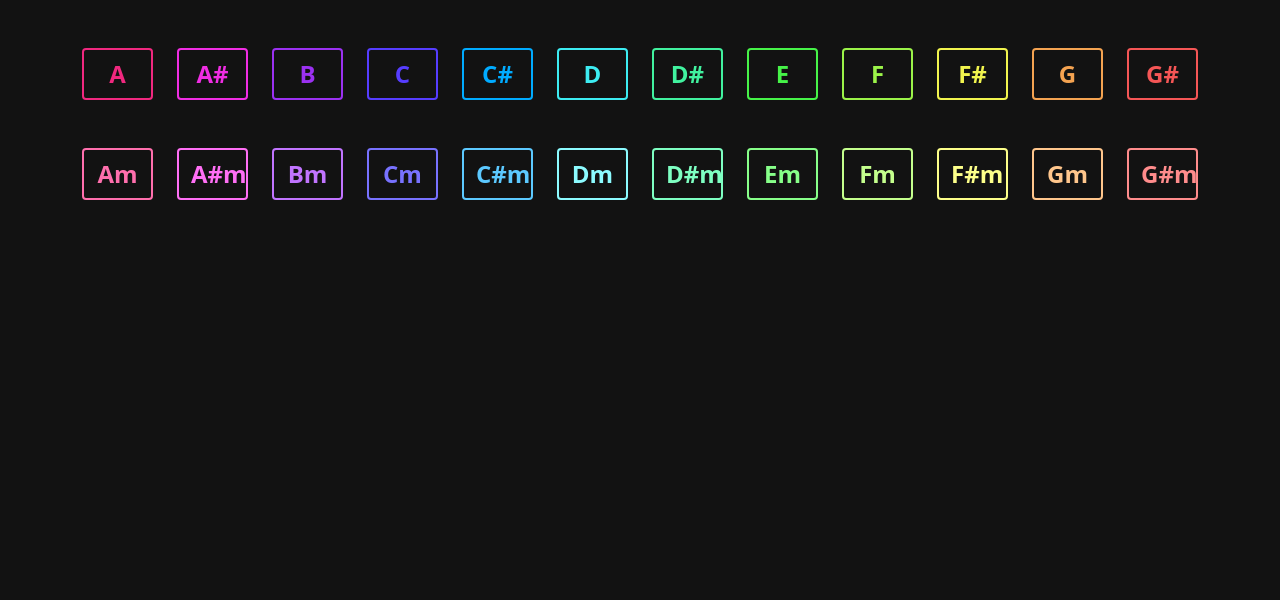
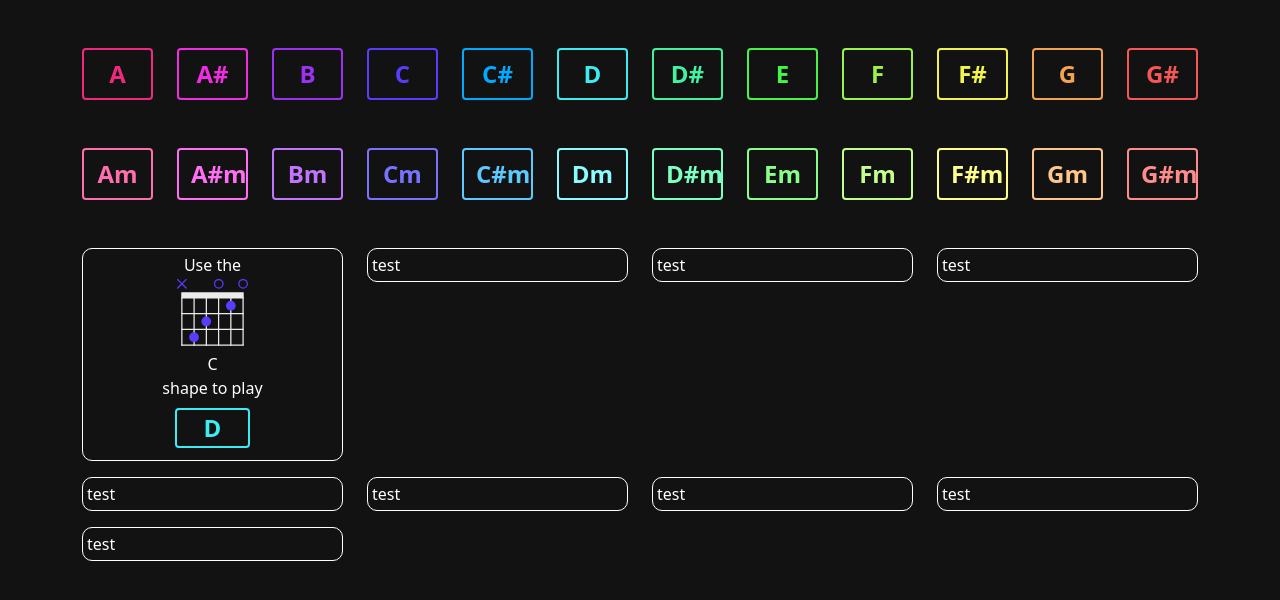
Before and after one commit to lmjh/capo-search-app, a plain HTML site: page index.html in a window 1280 px wide. Drawn offline with nearby package versions, Linux system fonts and the light colour scheme.

Commit message:
Update result writing function and add result styles

```diff
--- a/assets/css/style.css
+++ b/assets/css/style.css
@@ -57,7 +57,10 @@ p {
     border-color: var(--color-a);
 }
 
-.btn-check:active + .btn-outline-a, .btn-check:checked + .btn-outline-a, .btn-outline-a.active, .btn-outline-a:active {
+.btn-check:active+.btn-outline-a,
+.btn-check:checked+.btn-outline-a,
+.btn-outline-a.active,
+.btn-outline-a:active {
     color: var(--color-bg);
     background-color: var(--color-a);
     border-color: var(--color-a);
@@ -74,7 +77,10 @@ p {
     border-color: var(--color-as);
 }
 
-.btn-check:active + .btn-outline-as, .btn-check:checked + .btn-outline-as, .btn-outline-as.active, .btn-outline-as:active {
+.btn-check:active+.btn-outline-as,
+.btn-check:checked+.btn-outline-as,
+.btn-outline-as.active,
+.btn-outline-as:active {
     color: var(--color-bg);
     background-color: var(--color-as);
     border-color: var(--color-as);
@@ -91,7 +97,10 @@ p {
     border-color: var(--color-b);
 }
 
-.btn-check:active + .btn-outline-b, .btn-check:checked + .btn-outline-b, .btn-outline-b.active, .btn-outline-b:active {
+.btn-check:active+.btn-outline-b,
+.btn-check:checked+.btn-outline-b,
+.btn-outline-b.active,
+.btn-outline-b:active {
     color: var(--color-bg);
     background-color: var(--color-b);
     border-color: var(--color-b);
@@ -108,7 +117,10 @@ p {
     border-color: var(--color-c);
 }
 
-.btn-check:active + .btn-outline-c, .btn-check:checked + .btn-outline-c, .btn-outline-c.active, .btn-outline-c:active {
+.btn-check:active+.btn-outline-c,
+.btn-check:checked+.btn-outline-c,
+.btn-outline-c.active,
+.btn-outline-c:active {
     color: var(--color-bg);
     background-color: var(--color-c);
     border-color: var(--color-c);
@@ -125,7 +137,10 @@ p {
     border-color: var(--color-cs);
 }
 
-.btn-check:active + .btn-outline-cs, .btn-check:checked + .btn-outline-cs, .btn-outline-cs.active, .btn-outline-cs:active {
+.btn-check:active+.btn-outline-cs,
+.btn-check:checked+.btn-outline-cs,
+.btn-outline-cs.active,
+.btn-outline-cs:active {
     color: var(--color-bg);
     background-color: var(--color-cs);
     border-color: var(--color-cs);
@@ -142,7 +157,10 @@ p {
     border-color: var(--color-d);
 }
 
-.btn-check:active + .btn-outline-d, .btn-check:checked + .btn-outline-d, .btn-outline-d.active, .btn-outline-d:active {
+.btn-check:active+.btn-outline-d,
+.btn-check:checked+.btn-outline-d,
+.btn-outline-d.active,
+.btn-outline-d:active {
     color: var(--color-bg);
     background-color: var(--color-d);
     border-color: var(--color-d);
@@ -159,7 +177,10 @@ p {
     border-color: var(--color-ds);
 }
 
-.btn-check:active + .btn-outline-ds, .btn-check:checked + .btn-outline-ds, .btn-outline-ds.active, .btn-outline-ds:active {
+.btn-check:active+.btn-outline-ds,
+.btn-check:checked+.btn-outline-ds,
+.btn-outline-ds.active,
+.btn-outline-ds:active {
     color: var(--color-bg);
     background-color: var(--color-ds);
     border-color: var(--color-ds);
@@ -176,7 +197,10 @@ p {
     border-color: var(--color-e);
 }
 
-.btn-check:active + .btn-outline-e, .btn-check:checked + .btn-outline-e, .btn-outline-e.active, .btn-outline-e:active {
+.btn-check:active+.btn-outline-e,
+.btn-check:checked+.btn-outline-e,
+.btn-outline-e.active,
+.btn-outline-e:active {
     color: var(--color-bg);
     background-color: var(--color-e);
     border-color: var(--color-e);
@@ -193,7 +217,10 @@ p {
     border-color: var(--color-f);
 }
 
-.btn-check:active + .btn-outline-f, .btn-check:checked + .btn-outline-f, .btn-outline-f.active, .btn-outline-f:active {
+.btn-check:active+.btn-outline-f,
+.btn-check:checked+.btn-outline-f,
+.btn-outline-f.active,
+.btn-outline-f:active {
     color: var(--color-bg);
     background-color: var(--color-f);
     border-color: var(--color-f);
@@ -210,7 +237,10 @@ p {
     border-color: var(--color-fs);
 }
 
-.btn-check:active + .btn-outline-fs, .btn-check:checked + .btn-outline-fs, .btn-outline-fs.active, .btn-outline-fs:active {
+.btn-check:active+.btn-outline-fs,
+.btn-check:checked+.btn-outline-fs,
+.btn-outline-fs.active,
+.btn-outline-fs:active {
     color: var(--color-bg);
     background-color: var(--color-fs);
     border-color: var(--color-fs);
@@ -227,7 +257,10 @@ p {
     border-color: var(--color-g);
 }
 
-.btn-check:active + .btn-outline-g, .btn-check:checked + .btn-outline-g, .btn-outline-g.active, .btn-outline-g:active {
+.btn-check:active+.btn-outline-g,
+.btn-check:checked+.btn-outline-g,
+.btn-outline-g.active,
+.btn-outline-g:active {
     color: var(--color-bg);
     background-color: var(--color-g);
     border-color: var(--color-g);
@@ -244,11 +277,15 @@ p {
     border-color: var(--color-gs);
 }
 
-.btn-check:active + .btn-outline-gs, .btn-check:checked + .btn-outline-gs, .btn-outline-gs.active, .btn-outline-gs:active {
+.btn-check:active+.btn-outline-gs,
+.btn-check:checked+.btn-outline-gs,
+.btn-outline-gs.active,
+.btn-outline-gs:active {
     color: var(--color-bg);
     background-color: var(--color-gs);
     border-color: var(--color-gs);
 }
+
 .btn-outline-am {
     color: var(--color-am);
     border-color: var(--color-am);
@@ -260,7 +297,10 @@ p {
     border-color: var(--color-am);
 }
 
-.btn-check:active + .btn-outline-am, .btn-check:checked + .btn-outline-am, .btn-outline-am.active, .btn-outline-am:active {
+.btn-check:active+.btn-outline-am,
+.btn-check:checked+.btn-outline-am,
+.btn-outline-am.active,
+.btn-outline-am:active {
     color: var(--color-bg);
     background-color: var(--color-am);
     border-color: var(--color-am);
@@ -277,7 +317,10 @@ p {
     border-color: var(--color-asm);
 }
 
-.btn-check:active + .btn-outline-asm, .btn-check:checked + .btn-outline-asm, .btn-outline-asm.active, .btn-outline-asm:active {
+.btn-check:active+.btn-outline-asm,
+.btn-check:checked+.btn-outline-asm,
+.btn-outline-asm.active,
+.btn-outline-asm:active {
     color: var(--color-bg);
     background-color: var(--color-asm);
     border-color: var(--color-asm);
@@ -294,7 +337,10 @@ p {
     border-color: var(--color-bm);
 }
 
-.btn-check:active + .btn-outline-bm, .btn-check:checked + .btn-outline-bm, .btn-outline-bm.active, .btn-outline-bm:active {
+.btn-check:active+.btn-outline-bm,
+.btn-check:checked+.btn-outline-bm,
+.btn-outline-bm.active,
+.btn-outline-bm:active {
     color: var(--color-bg);
     background-color: var(--color-bm);
     border-color: var(--color-bm);
@@ -311,7 +357,10 @@ p {
     border-color: var(--color-cm);
 }
 
-.btn-check:active + .btn-outline-cm, .btn-check:checked + .btn-outline-cm, .btn-outline-cm.active, .btn-outline-cm:active {
+.btn-check:active+.btn-outline-cm,
+.btn-check:checked+.btn-outline-cm,
+.btn-outline-cm.active,
+.btn-outline-cm:active {
     color: var(--color-bg);
     background-color: var(--color-cm);
     border-color: var(--color-cm);
@@ -328,7 +377,10 @@ p {
     border-color: var(--color-csm);
 }
 
-.btn-check:active + .btn-outline-csm, .btn-check:checked + .btn-outline-csm, .btn-outline-csm.active, .btn-outline-csm:active {
+.btn-check:active+.btn-outline-csm,
+.btn-check:checked+.btn-outline-csm,
+.btn-outline-csm.active,
+.btn-outline-csm:active {
     color: var(--color-bg);
     background-color: var(--color-csm);
     border-color: var(--color-csm);
@@ -345,7 +397,10 @@ p {
     border-color: var(--color-dm);
 }
 
-.btn-check:active + .btn-outline-dm, .btn-check:checked + .btn-outline-dm, .btn-outline-dm.active, .btn-outline-dm:active {
+.btn-check:active+.btn-outline-dm,
+.btn-check:checked+.btn-outline-dm,
+.btn-outline-dm.active,
+.btn-outline-dm:active {
     color: var(--color-bg);
     background-color: var(--color-dm);
     border-color: var(--color-dm);
@@ -362,7 +417,10 @@ p {
     border-color: var(--color-dsm);
 }
 
-.btn-check:active + .btn-outline-dsm, .btn-check:checked + .btn-outline-dsm, .btn-outline-dsm.active, .btn-outline-dsm:active {
+.btn-check:active+.btn-outline-dsm,
+.btn-check:checked+.btn-outline-dsm,
+.btn-outline-dsm.active,
+.btn-outline-dsm:active {
     color: var(--color-bg);
     background-color: var(--color-dsm);
     border-color: var(--color-dsm);
@@ -379,7 +437,10 @@ p {
     border-color: var(--color-em);
 }
 
-.btn-check:active + .btn-outline-em, .btn-check:checked + .btn-outline-em, .btn-outline-em.active, .btn-outline-em:active {
+.btn-check:active+.btn-outline-em,
+.btn-check:checked+.btn-outline-em,
+.btn-outline-em.active,
+.btn-outline-em:active {
     color: var(--color-bg);
     background-color: var(--color-em);
     border-color: var(--color-em);
@@ -396,7 +457,10 @@ p {
     border-color: var(--color-fm);
 }
 
-.btn-check:active + .btn-outline-fm, .btn-check:checked + .btn-outline-fm, .btn-outline-fm.active, .btn-outline-fm:active {
+.btn-check:active+.btn-outline-fm,
+.btn-check:checked+.btn-outline-fm,
+.btn-outline-fm.active,
+.btn-outline-fm:active {
     color: var(--color-bg);
     background-color: var(--color-fm);
     border-color: var(--color-fm);
@@ -413,7 +477,10 @@ p {
     border-color: var(--color-fsm);
 }
 
-.btn-check:active + .btn-outline-fsm, .btn-check:checked + .btn-outline-fsm, .btn-outline-fsm.active, .btn-outline-fsm:active {
+.btn-check:active+.btn-outline-fsm,
+.btn-check:checked+.btn-outline-fsm,
+.btn-outline-fsm.active,
+.btn-outline-fsm:active {
     color: var(--color-bg);
     background-color: var(--color-fsm);
     border-color: var(--color-fsm);
@@ -430,7 +497,10 @@ p {
     border-color: var(--color-gm);
 }
 
-.btn-check:active + .btn-outline-gm, .btn-check:checked + .btn-outline-gm, .btn-outline-gm.active, .btn-outline-gm:active {
+.btn-check:active+.btn-outline-gm,
+.btn-check:checked+.btn-outline-gm,
+.btn-outline-gm.active,
+.btn-outline-gm:active {
     color: var(--color-bg);
     background-color: var(--color-gm);
     border-color: var(--color-gm);
@@ -447,8 +517,36 @@ p {
     border-color: var(--color-gsm);
 }
 
-.btn-check:active + .btn-outline-gsm, .btn-check:checked + .btn-outline-gsm, .btn-outline-gsm.active, .btn-outline-gsm:active {
+.btn-check:active+.btn-outline-gsm,
+.btn-check:checked+.btn-outline-gsm,
+.btn-outline-gsm.active,
+.btn-outline-gsm:active {
     color: var(--color-bg);
     background-color: var(--color-gsm);
     border-color: var(--color-gsm);
 }
+
+/* ---------- CAPO CHORD SEARCH RESULT STYLES ---------- */
+
+.chord-box {
+    border: 1px white solid;
+    border-radius: 10px;
+    color: var(--color-font);
+    padding: 0.25em;
+}
+
+.chord-diagram {
+    width: 75px;
+}
+
+.chord-icon {
+    font-weight: bold;
+    font-size: 1.5em;
+    border-radius: .25rem;
+    width: 75px;
+}
+
+.chord-icon-d {
+    border: 2px solid var(--color-d);
+    color: var(--color-d);
+}
--- a/index.html
+++ b/index.html
@@ -118,10 +118,41 @@
         </div>
     </div>
     <div class="container">
-        <div class="row mt-5">
-            <div id="results">
+        <div class="row mt-5" id="results">
+            <div class="col-12 col-sm-6 col-md-4 col-lg-3 ">
+                <div class="chord-box mb-3 text-center">
+                    <div>Use the</div>
+                    <img src="assets/images/chord-diagrams/c.svg" class="chord-diagram" alt="">
+                    <div>C</div>
+                    <div>shape to play</div>
+                    <div class="chord-icon chord-icon-d mx-auto m-2">D</div>
+                </div>
+            </div>
+            <div class="col-6 col-md-4 col-lg-3 ">
+                <div class="chord-box mb-3">test</div>
+            </div>
+            <div class="col-6 col-md-4 col-lg-3 ">
+                <div class="chord-box mb-3">test</div>
+            </div>
+            <div class="col-6 col-md-4 col-lg-3 ">
+                <div class="chord-box mb-3">test</div>
+            </div>
+            <div class="col-6 col-md-4 col-lg-3 ">
+                <div class="chord-box mb-3">test</div>
+            </div>
+            <div class="col-6 col-md-4 col-lg-3 ">
+                <div class="chord-box mb-3">test</div>
+            </div>
+            <div class="col-6 col-md-4 col-lg-3 ">
+                <div class="chord-box mb-3">test</div>
+            </div>
+            <div class="col-6 col-md-4 col-lg-3 ">
+                <div class="chord-box mb-3">test</div>
+            </div>
+            <div class="col-6 col-md-4 col-lg-3 ">
+                <div class="chord-box mb-3">test</div>
+            </div>
 
-            </div>
         </div>
     </div>
     <script src="https://cdn.jsdelivr.net/npm/bootstrap@5.1.3/dist/js/bootstrap.bundle.min.js"
```
Also changed, not shown: assets/js/caposearch.js (+11 -2 lines), assets/images/chord-diagrams/c.svg (added).
